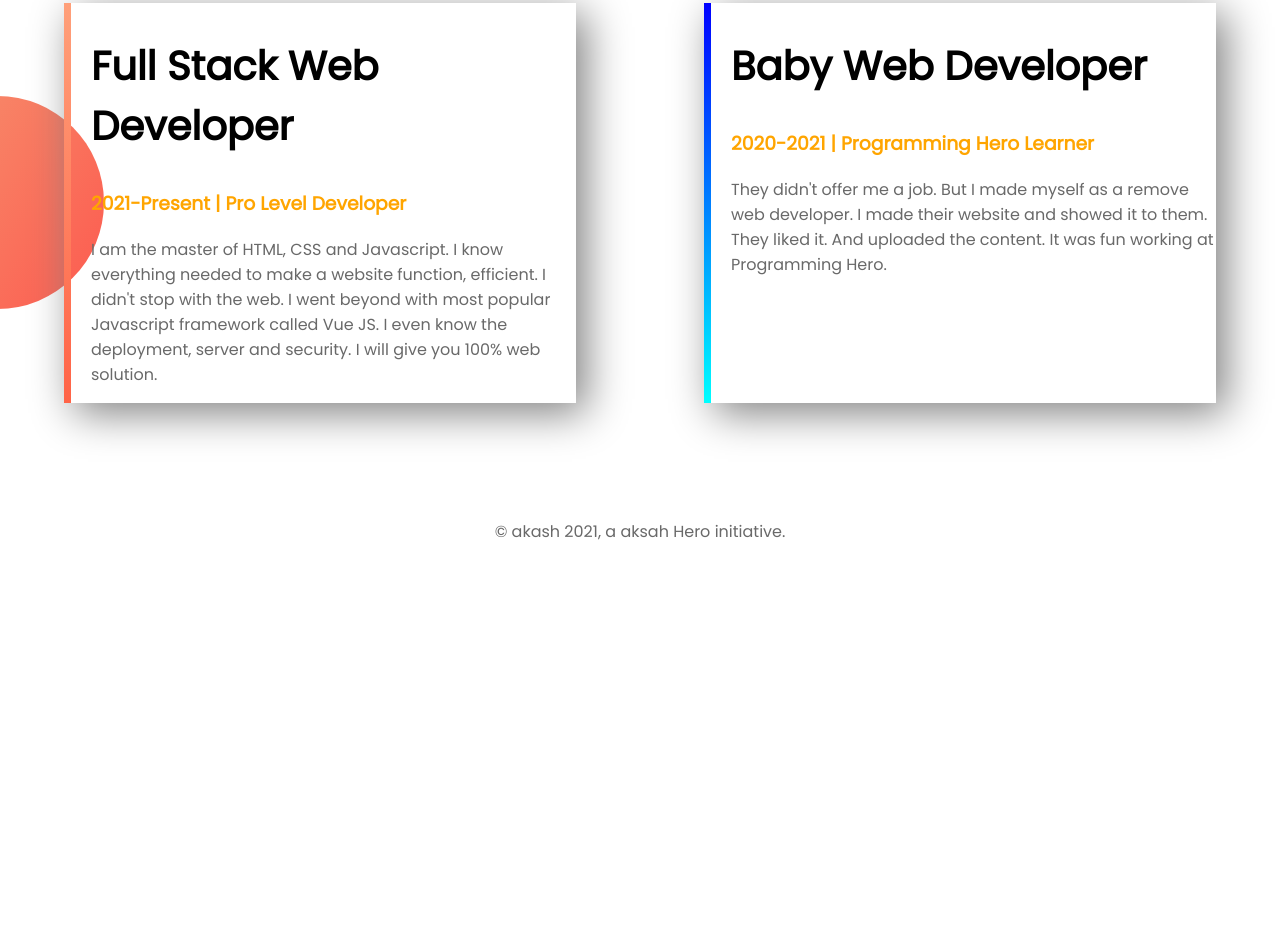
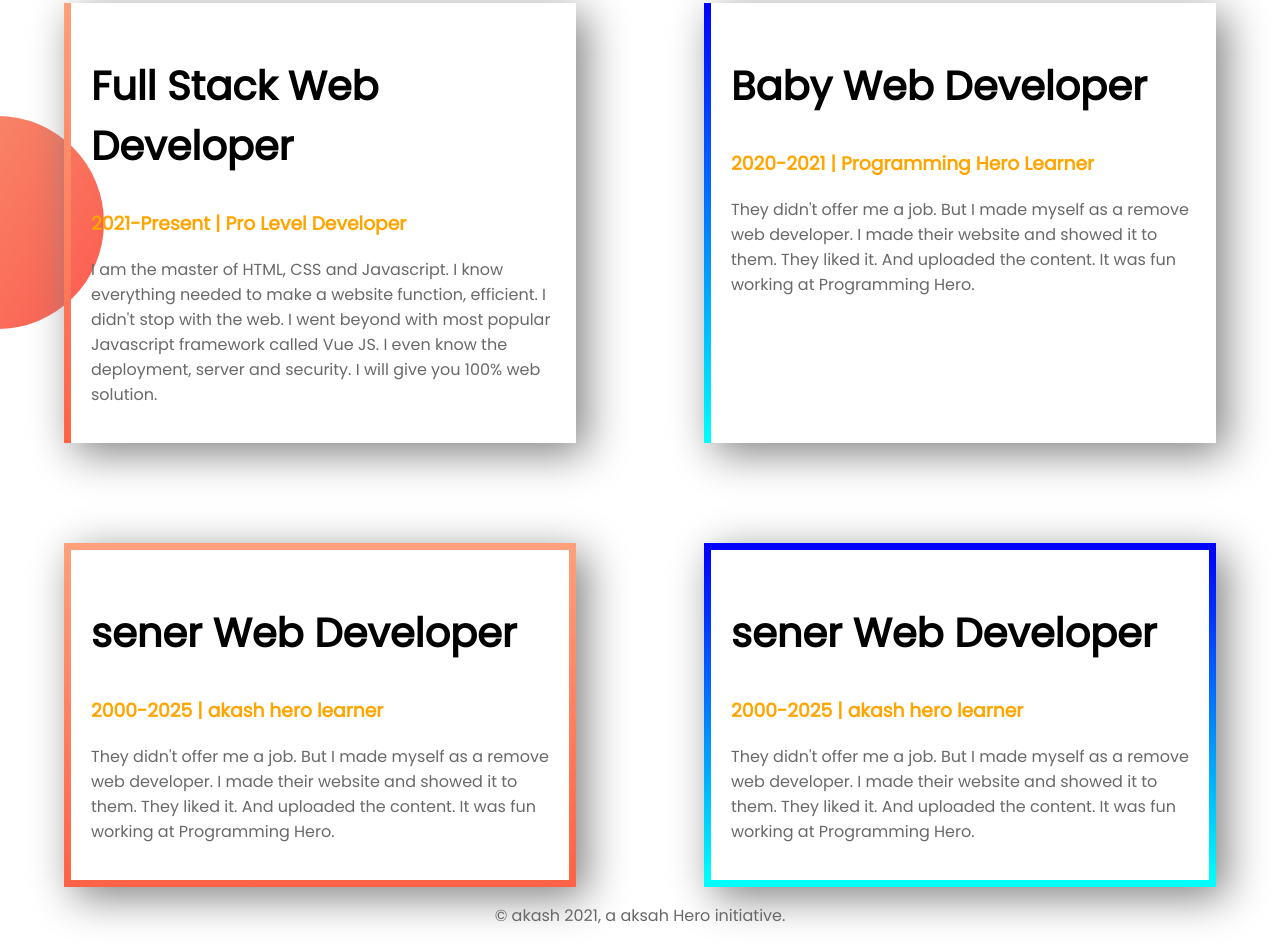
Before and after one commit to akashlil/my-portfolio, a plain HTML site: page index.html in a window 1280 px wide. Shown: the part 1198-2142 px from the top of the page. Before the commit the page ends 1758 px from the top, so only its background shows below. Drawn offline with Linux system fonts and the light colour scheme.

Commit message:
update all card

```diff
--- a/css/style.css
+++ b/css/style.css
@@ -1,38 +1,38 @@
-body{
+body {
   padding: 0;
   margin: 0;
-    font-family: 'Poppins', sans-serif;
+  font-family: "Poppins", sans-serif;
   box-sizing: border-box;
 }
-a{
+a {
   text-decoration: none;
 }
-h1{
-    font-size: 50PX;
+h1 {
+  font-size: 50px;
 }
-h1 span{
+h1 span {
   color: orange;
 }
 
-h2{
+h2 {
   font-size: 40px;
 }
-p{
+p {
   color: dimgray;
 }
-.fast-section{
+.fast-section {
   padding-top: 10px;
   display: flex;
-    background-image:url(../images/top-banner.png);
-    background-repeat:no-repeat;
+  background-image: url(../images/top-banner.png);
+  background-repeat: no-repeat;
   padding-bottom: 150px;
 }
 
-.half-width{
-    width:50%;
-    padding-left:5%
+.half-width {
+  width: 50%;
+  padding-left: 5%;
 }
-.link-button{
+.link-button {
   text-decoration: none;
   background: linear-gradient(45deg, lightsalmon, tomato);
   padding: 10px 40px;
@@ -44,52 +44,71 @@ p{
   width: 80%;
 }
 
-.secend-section{
+.secend-section {
   display: flex;
-    background-image:url(../images/dream-bg.png);
-    background-repeat:no-repeat;
+  background-image: url(../images/dream-bg.png);
+  background-repeat: no-repeat;
   background-position: right;
 }
-.secend-section p{
+.secend-section p {
   padding-right: 150px;
 }
 
-
- .all-card{
+.all-card {
   display: flex;
-    background-image:url(../images/exp-bg.png);
-    background-repeat:no-repeat;
+  background-image: url(../images/exp-bg.png);
+  background-repeat: no-repeat;
   background-position: left;
   margin-bottom: 50px;
-
 }
- .all-card h3{
+.all-card h3,
+.all-card2 h3 {
   color: orange;
 }
- .fast-card{
-    width:50%;
-    margin-left:5%;
-    margin-right:5%;
-    padding-left:20px;
-    box-shadow:10px 10px 40px gray;
+.fast-card {
+  width: 50%;
+  margin-left: 5%;
+  margin-right: 5%;
+  padding: 20px;
+  box-shadow: 10px 10px 40px gray;
   border-left: 7px solid;
-    border-image: linear-gradient( lightsalmon, tomato);
+  border-image: linear-gradient(lightsalmon, tomato);
   border-image-slice: 1;
 }
 
- .secend-card{
-    width:50%;
-    margin-left:5%;
-    margin-right:5%;
-    padding-left:20px;
-    box-shadow:10px 10px 40px gray;
+.secend-card {
+  width: 50%;
+  margin-left: 5%;
+  margin-right: 5%;
+  padding: 20px;
+  box-shadow: 10px 10px 40px gray;
   border-left: 7px solid;
-    border-image: linear-gradient( blue, cyan);
+  border-image: linear-gradient(blue, cyan);
   border-image-slice: 1;
 }
-
-
-
-    .footer{
+.all-card2 {
+  display: flex;
+}
+.thard-card {
+  box-shadow: 10px 10px 40px gray;
+  width: 40%;
+  margin-left: 5%;
+  margin-right: 5%;
+  padding: 20px;
+  border: 7px solid;
+  border-image: linear-gradient(lightsalmon, tomato);
+  border-image-slice: 1;
+}
+.ford-card {
+  width: 40%;
+  margin-left: 5%;
+  margin-right: 5%;
+  box-shadow: 10px 10px 40px gray;
+  padding: 20px;
+  border: 7px solid;
+  border-image: linear-gradient(blue, cyan);
+  border-image-slice: 1;
+}
+.footer {
   text-align: center;
 }
--- a/index.html
+++ b/index.html
@@ -58,6 +58,23 @@
                     it to them. They liked it. And uploaded the content. It was fun working at Programming Hero.</p>
             </div>
         </div> <br><br>
+     <div class="all-card2">
+        <div class="thard-card">
+            <h2>sener Web Developer</h2>
+            <h3>2000-2025 | akash hero learner</h3>
+            <p>They didn't offer me a job. But I made myself as a remove web developer. I made their website and
+                showed
+                it to them. They liked it. And uploaded the content. It was fun working at Programming Hero.</p>
+        </div>
+
+        <div class="ford-card">
+            <h2>sener Web Developer</h2>
+            <h3>2000-2025 | akash hero learner</h3>
+            <p>They didn't offer me a job. But I made myself as a remove web developer. I made their website and
+                showed
+                it to them. They liked it. And uploaded the content. It was fun working at Programming Hero.</p>
+        </div>
+    </div>
         <footer>
             <div class="footer">
                 <p>© akash 2021, a aksah Hero initiative.</p>
```
Lines whose indentation alone changed are shown as unchanged.
